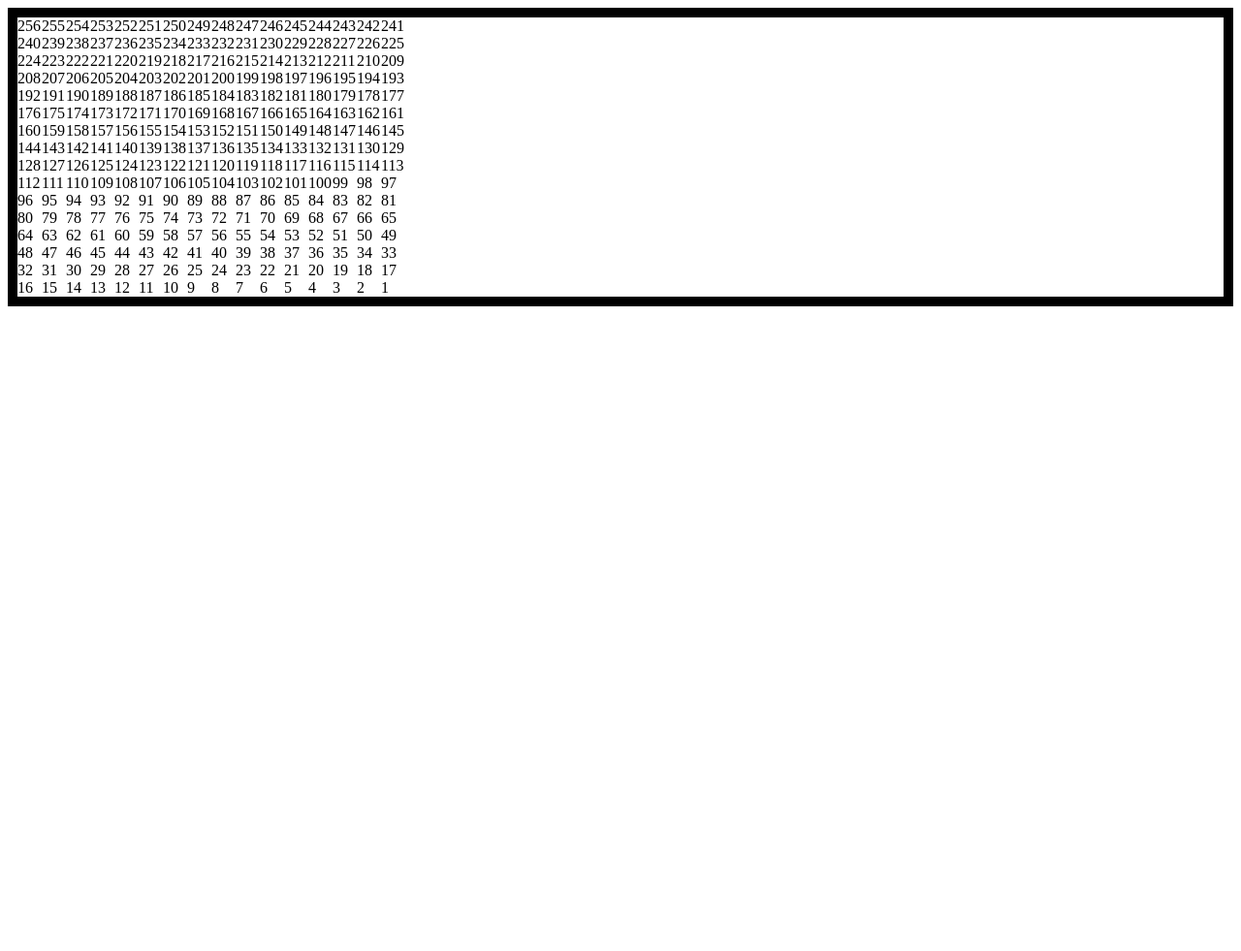
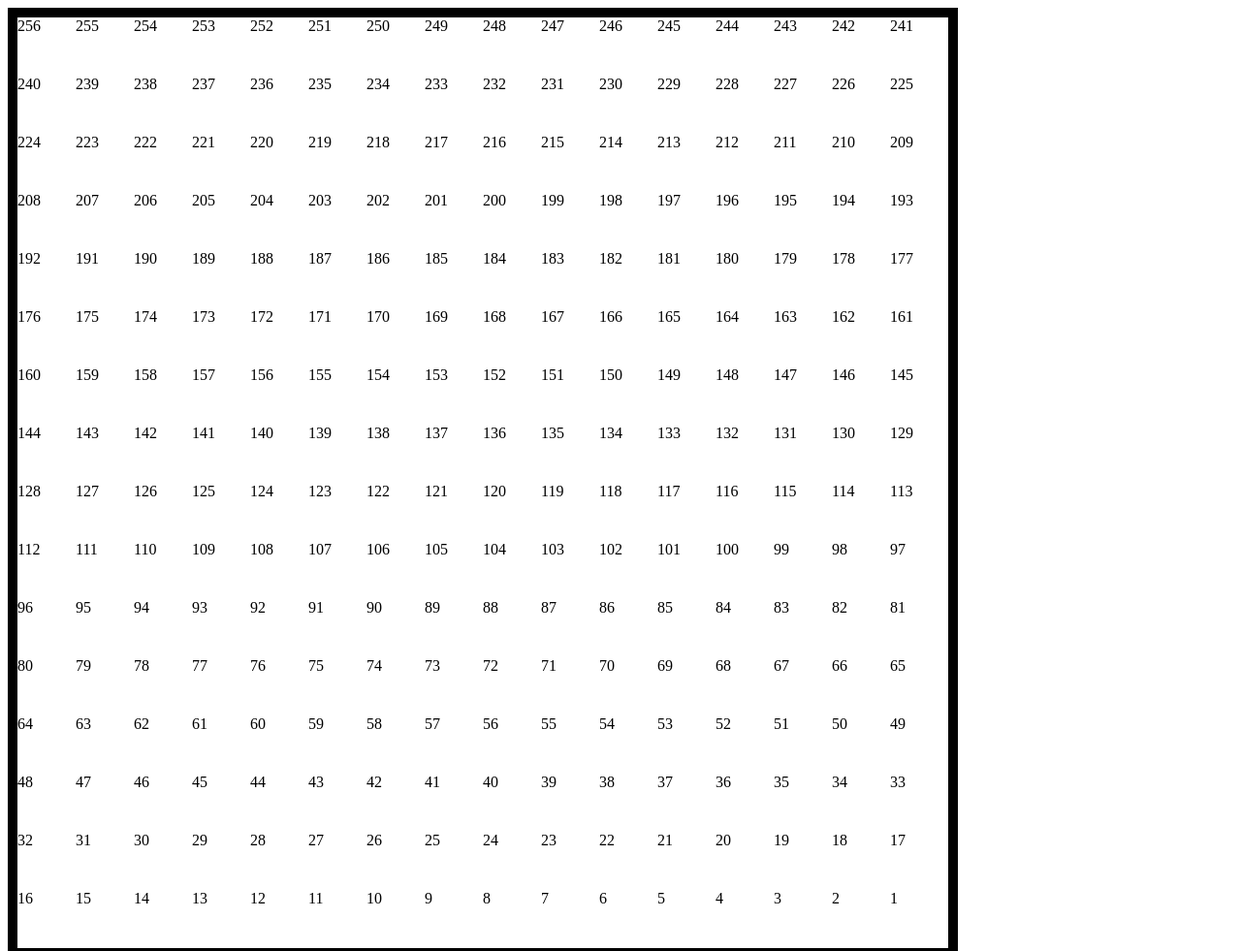
Before and after one commit to ey215/etch-a-sketch, a plain HTML site: page index.html in a window 1280 px wide. Shown: the top 981 px of the page at 97% size. Before the commit the page ends 800 px from the top, so only its background shows below. Drawn offline with Linux system fonts and the light colour scheme.

Commit message:
Make contents fill entire container

```diff
--- a/style.css
+++ b/style.css
@@ -1,6 +1,8 @@
 .container {
     display: grid;
-    grid-template-columns: repeat(16, 25px [col-start]);
+    height: 960px;
+    width: 960px;
+    grid-template-columns: repeat(16, auto);
     border: 10px solid;
     border-color: black;
 }
```
